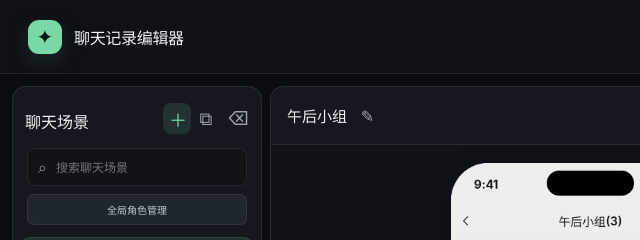
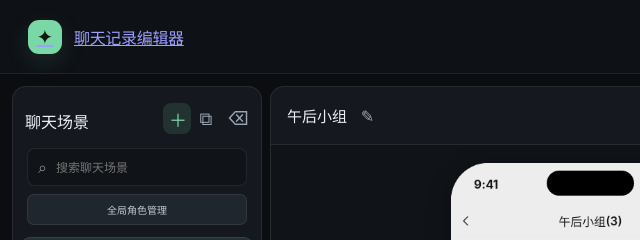
Before and after one commit to RecorderYvaine/oc-chat-editor, a plain HTML site: page chat-editor.html in a window 1280 px wide. Shown: the top 240 px of the page, 0-640 px from the left. Drawn offline with Linux system fonts and the light colour scheme.

Commit message:
助手：增加返回工作间主页入口

```diff
--- a/chat-editor.html
+++ b/chat-editor.html
@@ -10,12 +10,12 @@
   <body>
     <div id="chat-editor" class="theme-wechat">
       <header class="topbar">
-        <div class="brand-lockup">
+        <a class="brand-lockup" href="https://recorderstudio.taile36706.ts.net/oc-workspace-home-preview/" aria-label="返回工作间主页">
           <div class="brand-mark">✦</div>
           <div>
             <div class="brand-title">聊天记录编辑器</div>
           </div>
-        </div>
+        </a>
         <div class="topbar-actions">
           <span class="save-state" id="save-state">已保存到浏览器</span>
           <button class="ghost-button" id="undo-button" type="button" title="撤销（⌘Z）">撤销</button>
```
